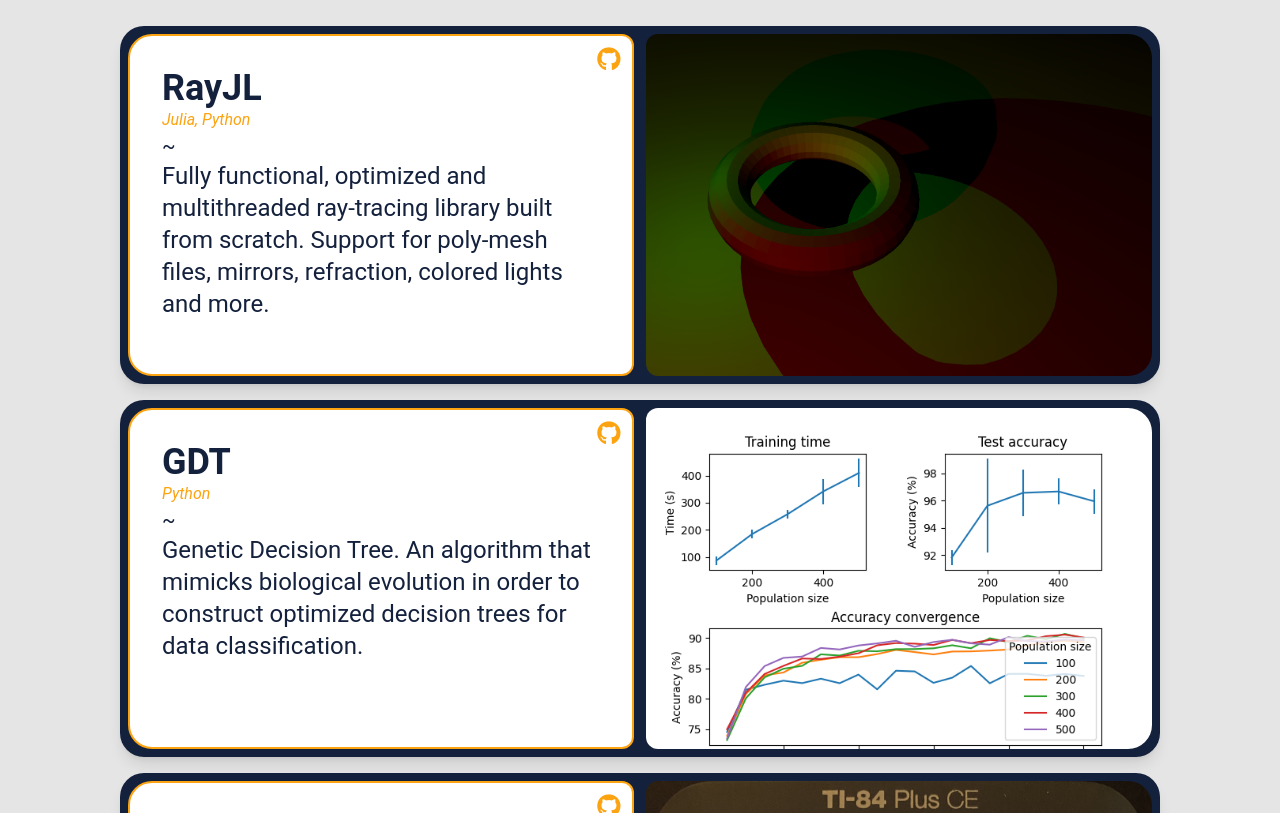
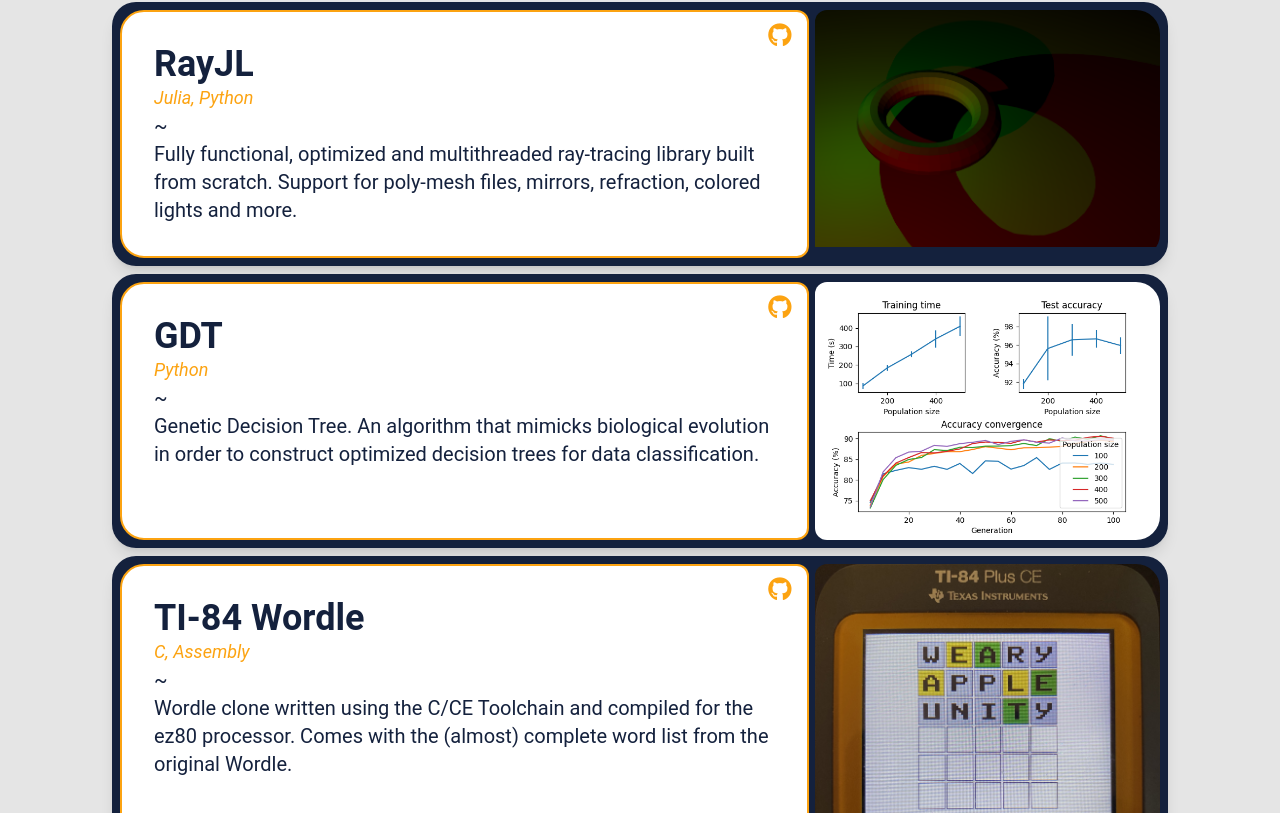
Before and after one commit to Blackgaurd/personal-website, a SvelteKit app: page / in a window 1280 px wide. Shown: the part 1667-2480 px from the top of the page. Built offline with nearby package versions, Linux system fonts and the light colour scheme; a web font is replaced by a local one.

Commit message:
responsive projects page

```diff
--- a/src/routes/+page.svelte
+++ b/src/routes/+page.svelte
@@ -1,18 +1,9 @@
 <script lang="ts">
+	import ProjectsPage from "./ProjectsPage.svelte";
 	import AboutPage from "./AboutPage.svelte";
-
 	import HomePage from "./HomePage.svelte";
-
 	import Navbar from "./Navbar.svelte";
-
-	import Project from "./Project.svelte";
-
-	let scrollY: number;
-	let innerHeight: number;
-	let innerWidth: number;
 </script>
-
-<svelte:window bind:scrollY bind:innerHeight bind:innerWidth />
 
 <main class="relative flex flex-col h-screen">
 	<!--navbar-->
@@ -24,55 +15,7 @@
 
 		<AboutPage />
 
-		<div id="projects" class="px-10 py-20 xl:px-28">
-			<!--projects-->
-			<div class="m-4 space-y-2">
-				<h1 class="text-5xl font-bold text-accent">Projects</h1>
-				<p class="text-lg text-dark-main">
-					More on my <a class="underline" href="https://github.com/Blackgaurd">GitHub!</a>
-				</p>
-			</div>
-			<!--using flexbox bc grid cant center last row-->
-			<div class="flex flex-wrap justify-center">
-				<!--TODO: add how many objects were in the torus render-->
-				<div class="m-auto 3xl:w-1/2">
-					<div class="m-2">
-						<Project
-							name="RayJL"
-							url="https://github.com/Blackgaurd/RayJL"
-							image_path="images/rayjl.png"
-							image_description="Torus triangle mesh with green and red point lights casting shadows on the ground. Rendered in ~5 seconds on 8 threads."
-							project_description="Fully functional, optimized and multithreaded ray-tracing library built from scratch. Support for poly-mesh files, mirrors, refraction, colored lights and more."
-							tools={["Julia", "Python"]}
-						/>
-					</div>
-				</div>
-				<div class="m-auto 3xl:w-1/2">
-					<div class="m-2">
-						<Project
-							name="GDT"
-							url="https://github.com/Blackgaurd/GDT"
-							image_path="images/gdt.png"
-							image_description="Graphs demonstrating how the population size of the algorithm affects factors such as training time, test accuracy and how fast the algorithm converges."
-							project_description="Genetic Decision Tree. An algorithm that mimicks biological evolution in order to construct optimized decision trees for data classification."
-							tools={["Python"]}
-						/>
-					</div>
-				</div>
-				<div class="m-auto 3xl:w-1/2">
-					<div class="m-2">
-						<Project
-							name="TI-84 Wordle"
-							url="https://github.com/Blackgaurd/TI84-Wordle"
-							image_path="images/wordle.jpg"
-							image_description="A demonstration of the compiled game being played on a TI-84 Plus CE."
-							project_description="Wordle clone written using the C/CE Toolchain and compiled for the ez80 processor. Comes with the (almost) complete word list from the original Wordle."
-							tools={["C", "Assembly"]}
-						/>
-					</div>
-				</div>
-			</div>
-		</div>
+		<ProjectsPage />
 
 		<div class="flex px-8 py-12 shadow-inner bg-dark-main">
 			<!--footer-->
--- a/src/routes/AboutPage.svelte
+++ b/src/routes/AboutPage.svelte
@@ -2,8 +2,7 @@
 	import { smooth_scroll } from "../utils";
 </script>
 
-<div id="about" class="py-24 shadow-inner px-14 lg:px-28 lg:py-36 bg-dark-main">
-	<!--about me-->
+<div id="about" class="px-10 py-24 shadow-inner sm:px-14 lg:px-28 lg:py-36 bg-dark-main">
 	<h1 class="text-5xl font-bold mb-7 text-accent">About Me</h1>
 	<h3 class="text-xl leading-9 lg:leading-relaxed text-light-main">
 		<i>Hey there!</i> I'm Bryan, a high school and IB student from Toronto, Ontario. I wish to
--- a/src/routes/Project.svelte
+++ b/src/routes/Project.svelte
@@ -7,9 +7,12 @@
 		tools: string[];
 </script>
 
-<div class="bg-dark-main rounded-3xl p-2 flex space-x-1.5 w-full aspect-32/11 shadow-lg">
+<div
+	class="bg-dark-main lg:rounded-3xl rounded-2xl lg:p-2 p-1 flex md:space-x-1.5 md:space-y-0 space-y-1 w-full shadow-lg flex-col md:flex-row 3xl:aspect-32/11"
+>
+	<!--description-->
 	<div
-		class="relative w-1/2 p-8 border-2 bg-light-secondary rounded-l-3xl rounded-r-xl border-accent"
+		class="relative w-full p-3 border-2 rounded-b-lg md:w-1/2 xl:w-2/3 3xl:w-1/2 lg:p-5 xl:p-8 bg-light-secondary rounded-t-2xl md:rounded-l-2xl md:rounded-r-xl lg:rounded-l-3xl border-accent"
 	>
 		<!--github link-->
 		<div class="absolute flex group right-4 top-3">
@@ -19,29 +22,28 @@
 				<div class="absolute w-2 h-2 rotate-45 bg-light-main -right-1 top-2" />
 				<span>See the code!</span>
 			</div>
-			<a href={url} class="text-center"><i class="scale-150 fa-brands fa-github text-accent" /></a>
+			<a href={url} class="text-center"><i class="fa-xl fa-brands fa-github text-accent" /></a>
 		</div>
 
-		<div>
-			<h1 class="text-4xl font-bold text-dark-main">{name}</h1>
-			<p><i class="text-accent">{tools.join(", ")}</i></p>
-		</div>
-		<p class="text-xl text-left text-dark-main">~</p>
-		<p class="3xl:text-lg lg:text-2xl text-lg text-dark-main">{project_description}</p>
+		<h1 class="text-2xl font-bold lg:text-4xl text-dark-main">{name}</h1>
+		<p><i class="text-sm text-accent lg:text-base xl:text-lg">{tools.join(", ")}</i></p>
+		<p class="hidden text-xl text-left xl:block text-dark-main">~</p>
+		<p class="text-lg 3xl:text-lg lg:text-xl text-dark-main">{project_description}</p>
 	</div>
-	<div />
-	<div class="relative w-1/2 group">
+
+	<!--image-->
+	<div
+		class="relative w-full overflow-hidden rounded-t-lg md:w-1/2 xl:w-1/3 3xl:w-1/2 2xl:w-1/2 group rounded-b-2xl lg:rounded-r-3xl md:rounded-l-xl md:rounded-r-2xl"
+	>
 		<p
 			class="absolute top-0 left-0 right-0 w-2/3 h-0 m-auto text-center duration-300 opacity-0 bottom-16 group-hover:opacity-100 text-accent"
 		>
 			{image_description}
 		</p>
-		<div class="w-full h-full overflow-hidden rounded-l-xl rounded-r-3xl">
-			<img
-				src={image_path}
-				alt={`${name} demo image`}
-				class="duration-300 group-hover:opacity-10 group-hover:scale-110"
-			/>
-		</div>
+		<img
+			src={image_path}
+			alt={`${name} demo image`}
+			class="duration-300 group-hover:opacity-10 group-hover:scale-110"
+		/>
 	</div>
 </div>
--- /dev/null
+++ b/src/routes/ProjectsPage.svelte
@@ -0,0 +1,52 @@
+<script lang="ts">
+	import Project from "./Project.svelte";
+</script>
+
+<div id="projects" class="px-10 py-20 sm:px-14 lg:px-28">
+	<div class="mb-3 space-y-2">
+		<h1 class="text-5xl font-bold text-accent">Projects</h1>
+		<p class="text-lg text-dark-main">
+			More on my <a class="underline" href="https://github.com/Blackgaurd">GitHub!</a>
+		</p>
+	</div>
+	<!--using flexbox bc grid cant center last row-->
+	<div class="flex flex-wrap justify-center">
+		<!--TODO: add how many objects were in the torus render-->
+		<div class="my-1 3xl:w-1/2">
+            <div class="3xl:mx-1">
+                <Project
+				name="RayJL"
+				url="https://github.com/Blackgaurd/RayJL"
+				image_path="images/rayjl.png"
+				image_description="Torus triangle mesh with green and red point lights casting shadows on the ground. Rendered in ~5 seconds on 8 threads."
+				project_description="Fully functional, optimized and multithreaded ray-tracing library built from scratch. Support for poly-mesh files, mirrors, refraction, colored lights and more."
+				tools={["Julia", "Python"]}
+                />
+            </div>
+		</div>
+		<div class="my-1 3xl:w-1/2">
+            <div class="3xl:mx-1">
+                <Project
+				name="GDT"
+				url="https://github.com/Blackgaurd/GDT"
+				image_path="images/gdt.png"
+				image_description="Graphs demonstrating how the population size of the algorithm affects factors such as training time, test accuracy and how fast the algorithm converges."
+				project_description="Genetic Decision Tree. An algorithm that mimicks biological evolution in order to construct optimized decision trees for data classification."
+				tools={["Python"]}
+                />
+            </div>
+		</div>
+		<div class="my-1 3xl:w-1/2">
+            <div class="3xl:mx-1">
+                <Project
+				name="TI-84 Wordle"
+				url="https://github.com/Blackgaurd/TI84-Wordle"
+				image_path="images/wordle.jpg"
+				image_description="A demonstration of the compiled game being played on a TI-84 Plus CE."
+				project_description="Wordle clone written using the C/CE Toolchain and compiled for the ez80 processor. Comes with the (almost) complete word list from the original Wordle."
+				tools={["C", "Assembly"]}
+                />
+            </div>
+		</div>
+	</div>
+</div>
--- a/tailwind.config.cjs
+++ b/tailwind.config.cjs
@@ -11,7 +11,8 @@
 		},
 		extend: {
 			aspectRatio: {
-				"32/11": "32 / 11"
+				"32/11": "32 / 11",
+				"16/11": "16 / 11",
 			},
 			scale: {
 				200: "2",
```
